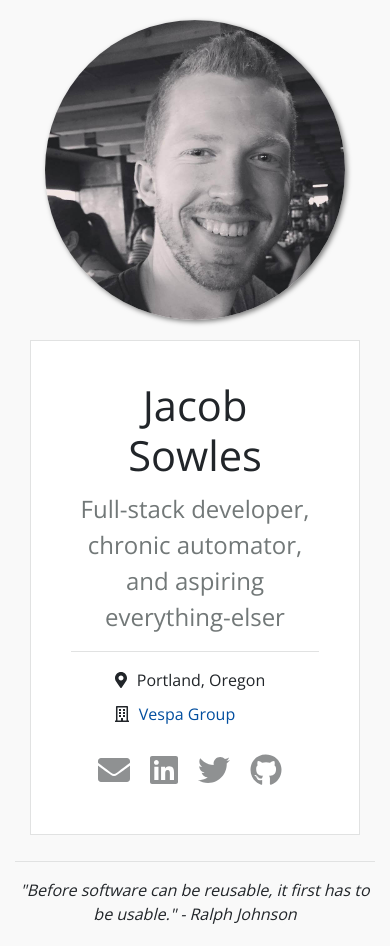
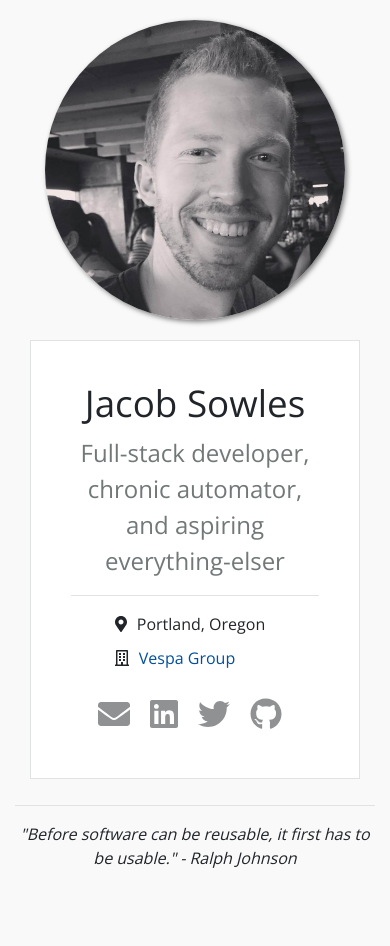
Before and after one commit to jacobsowles/jacobsowles, a React (Create React App) app: page / in a window 390 px wide. After the commit the page ends 890 px from the top, so only its background shows below. Built offline with nearby package versions, Linux system fonts and the light colour scheme.

Commit message:
fix: prevent h1 from wrapping on iPhones

```diff
--- a/src/components/Profile/Profile.scss
+++ b/src/components/Profile/Profile.scss
@@ -57,7 +57,7 @@
     padding-top: 20px;
 
     h1 {
-      font-size: 2.6em;
+      font-size: 2.3em;
     }
   }
 }
```
